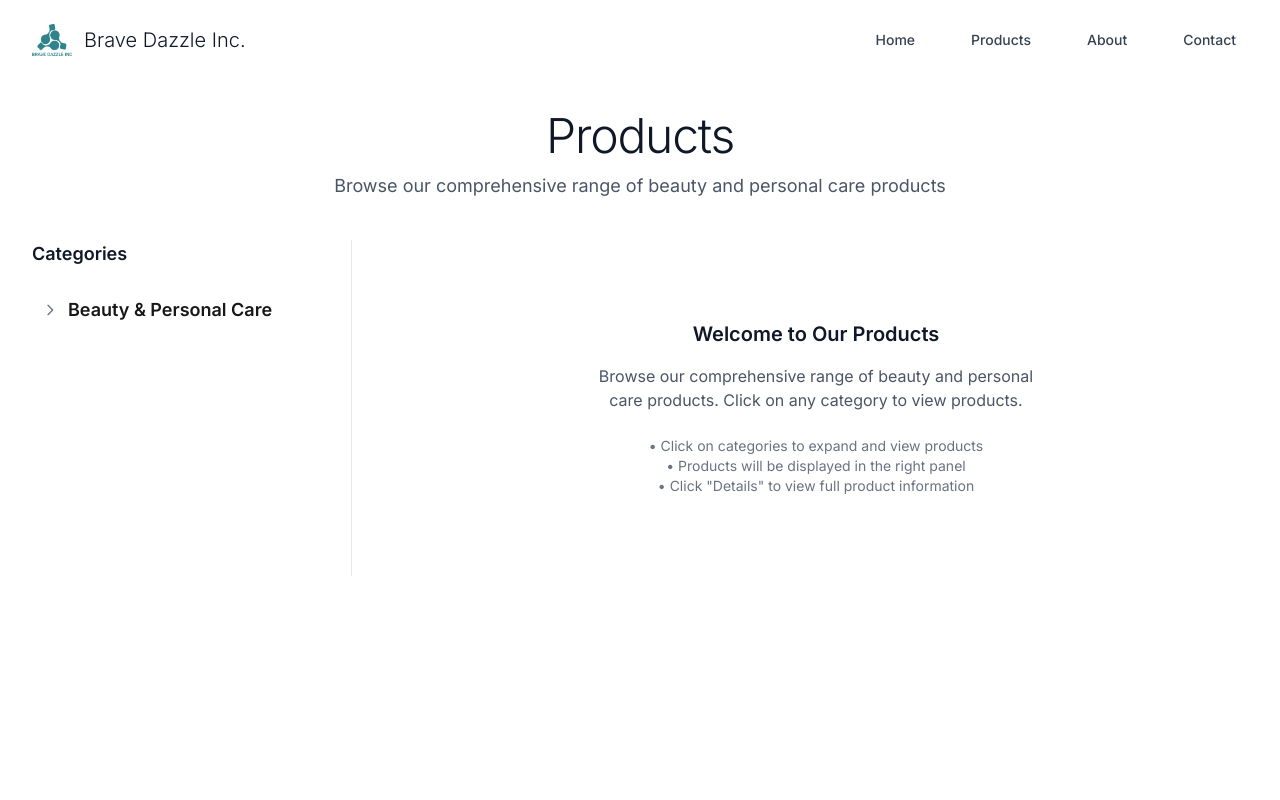
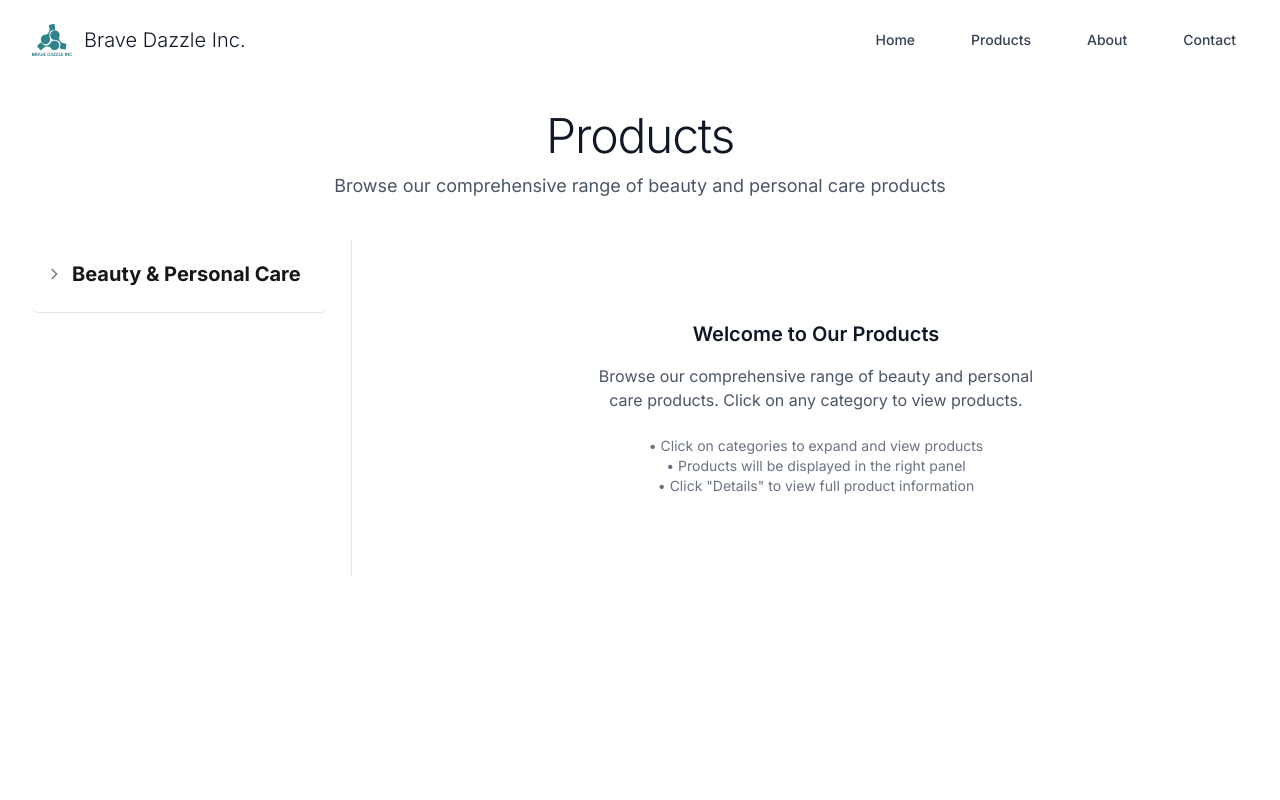
Before and after one commit to fatman1221/shop-website, a Next.js app: page /products in a window 1280 px wide. Shown: the top 800 px of the page. Built offline with nearby package versions, Linux system fonts and the light colour scheme.

Commit message:
feat(products): 优化分类树显示，去掉Categories标题，调整层级缩进

```diff
--- a/src/app/products/ProductsClient.tsx
+++ b/src/app/products/ProductsClient.tsx
@@ -22,7 +22,6 @@ export default function ProductsClient() {
       {/* 左侧分类树 - 只显示分类 */}
       <aside className="lg:w-80 lg:flex-none lg:border-r lg:border-gray-200 lg:pr-6">
         <div className="lg:sticky lg:top-28">
-          <h2 className="text-lg font-semibold text-gray-900 mb-4">Categories</h2>
           <CategoryTree
             categories={categoryTree}
             onCategoryClick={handleCategoryClick}
--- a/src/components/CategoryTree.tsx
+++ b/src/components/CategoryTree.tsx
@@ -32,15 +32,21 @@ export default function CategoryTree({ categories, level = 0, onCategoryClick, s
   };
 
   const getIndentClass = (level: number) => {
-    return `ml-${Math.min(level * 4, 16)}`;
+    if (level === 0) return 'ml-0';
+    if (level === 1) return 'ml-4';
+    if (level === 2) return 'ml-8';
+    if (level === 3) return 'ml-12';
+    return 'ml-16';
   };
 
   const getNodeClass = (level: number, isSelected: boolean) => {
     const baseClass = isSelected ? 'text-green-600 font-medium' : '';
     if (level === 0) {
-      return `text-lg font-semibold py-2 ${baseClass}`;
+      return `text-xl font-bold py-3 ${baseClass}`;
     } else if (level === 1) {
-      return `text-base font-medium py-1.5 ${baseClass}`;
+      return `text-base font-semibold py-2 ${baseClass}`;
+    } else if (level === 2) {
+      return `text-sm font-medium py-1.5 ${baseClass}`;
     } else {
       return `text-sm py-1 ${baseClass}`;
     }
@@ -76,9 +82,9 @@ export default function CategoryTree({ categories, level = 0, onCategoryClick, s
           <div key={category.id} className={getIndentClass(level)}>
             {/* 分类节点 */}
             <div
-              className={`flex items-center justify-between group hover:bg-gray-50 rounded-md px-2 py-1 transition-colors cursor-pointer ${
-                isSelected ? 'bg-green-50 border-l-2 border-green-500' : ''
-              }`}
+              className={`flex items-center justify-between group hover:bg-gray-50 rounded-md px-3 py-2 transition-colors cursor-pointer ${
+                isSelected ? 'bg-green-50 border-l-4 border-green-500' : ''
+              } ${level === 0 ? 'border-b border-gray-200 pb-3 mb-2' : ''}`}
               onClick={() => handleCategoryClick(category)}
             >
               <div className="flex items-center space-x-2 flex-1">
```
